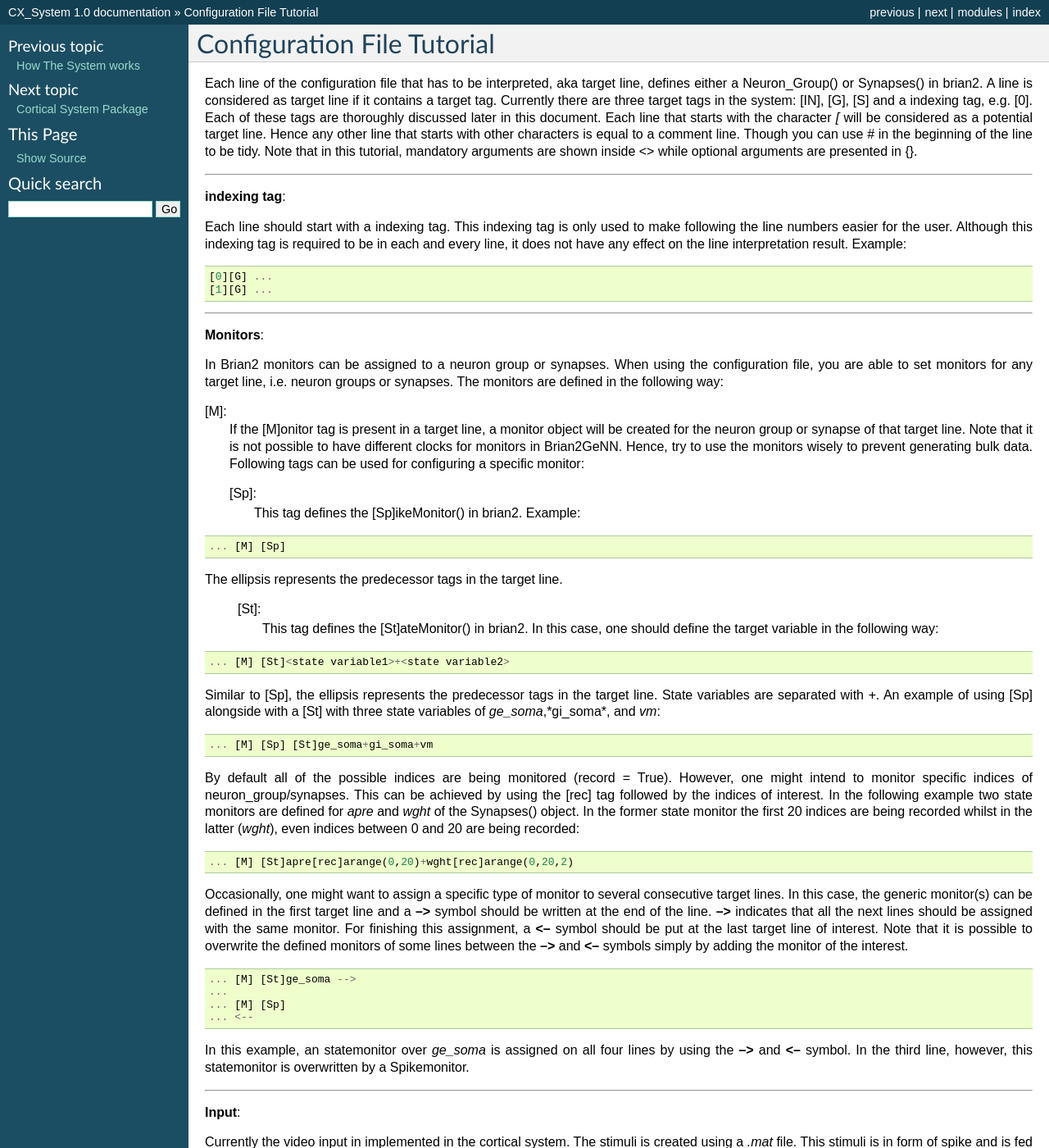
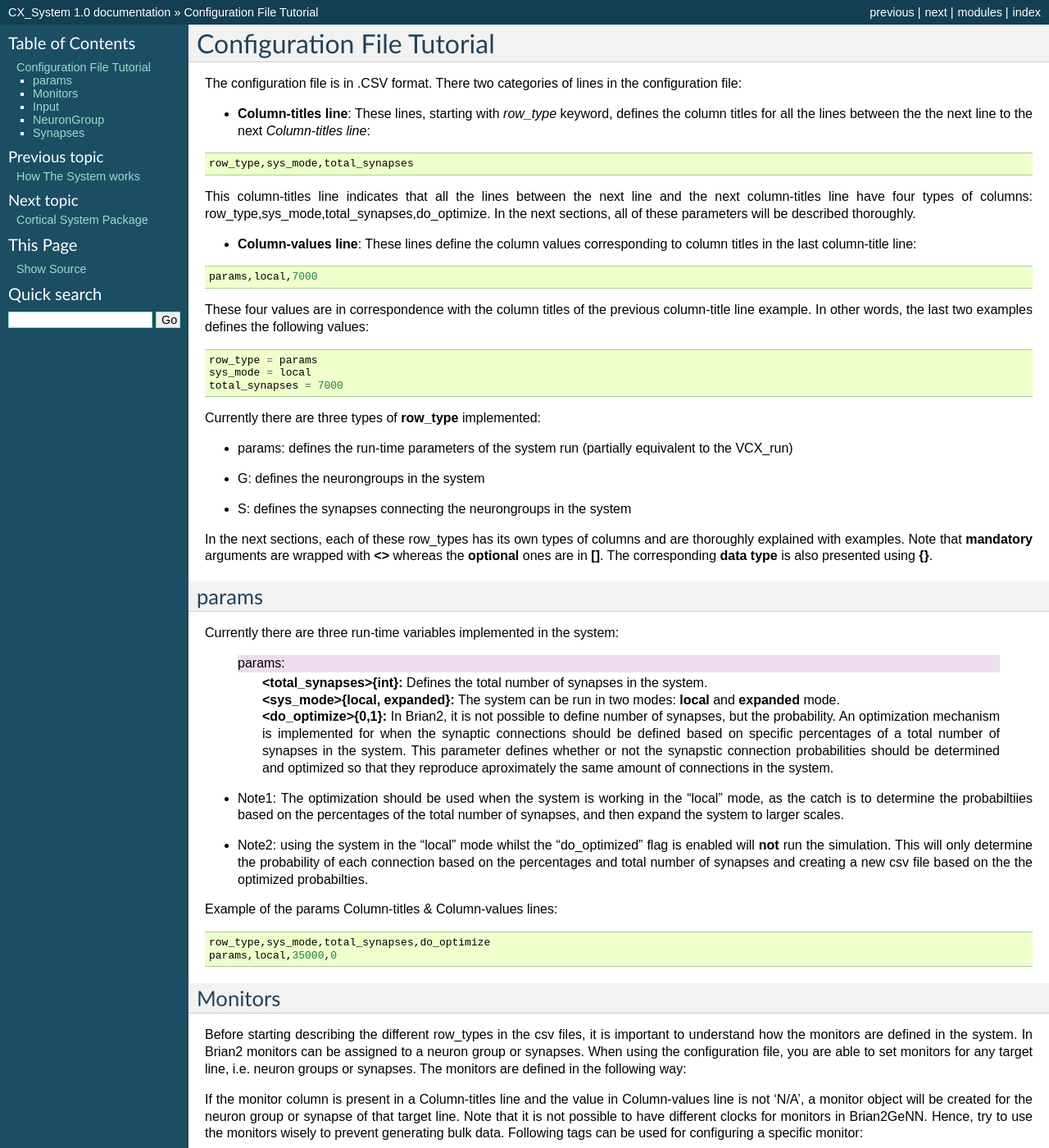
Before and after one commit to VisualNeuroscience-UH/CxSystem, a Sphinx documentation site: the page built from Sphinx/configuration.rst, in a window 1280 px wide and 1400 px high. Shown: the whole window at 82% size. Built offline with Sphinx 7.4.7, drawn with Linux system fonts in a browser that asks for light colours; some of the changed text lies outside the part shown.

Commit message:
Documentation Fix, CSV Fix

```diff
--- a/Sphinx/configuration.rst
+++ b/Sphinx/configuration.rst
@@ -3,34 +3,73 @@
 Configuration File Tutorial
 ===========================
 
-Each line of the configuration file that has to be interpreted, aka target line, defines either a Neuron_Group() or Synapses() in brian2. A line is considered as target line if it contains a target tag. Currently there are three target tags in the system: [IN], [G], [S] and a indexing tag, e.g. [0]. Each of these tags are thoroughly discussed later in this document. Each line that starts with the character *[* will be considered as a potential target line. Hence any other line that starts with other characters is equal to a comment line. Though you can use *#* in the beginning of the line to be tidy. Note that in this tutorial, mandatory arguments are shown inside <> while optional arguments are presented in {}.
+The configuration file is in .CSV format. There two categories of lines in the configuration file:
 
------------------
-
-**indexing tag**:
-
-Each line should start with a indexing tag. This indexing tag is only used to make following the line numbers easier for the user. Although this indexing tag is required to be in each and every line, it does not have any effect on the line interpretation result. Example:
+* **Column-titles line**: These lines, starting with *row_type* keyword, defines the column titles for all the lines between the the next line to the next *Column-titles line*:
 
 ::
 
-	[0][G] ...
-	[1][G] ...
+	row_type,sys_mode,total_synapses
 
-----------------
+This column-titles line indicates that all the lines between the next line and the next column-titles line have four types of columns:  row_type,sys_mode,total_synapses,do_optimize. In the next sections, all of these parameters will be described thoroughly.
 
-**Monitors**:
+* **Column-values line**: These lines define the column values corresponding to column titles in the last column-title line:
 
-In Brian2 monitors can be assigned to a neuron group or synapses. When using the configuration file, you are able to set monitors for any target line, i.e. neuron groups or synapses. The monitors are defined in the following way:
+::
 
-[M]:
- If the [M]onitor tag is present in a target line, a monitor object will be created for the neuron group or synapse of that target line. Note that it is not possible to have different clocks for monitors in Brian2GeNN. Hence, try to use the monitors wisely to prevent generating bulk data. Following tags can be used for configuring a specific monitor:
+	params,local,7000
+
+These four values are in correspondence with the column titles of the previous column-title line example. In other words, the last two examples defines the following values:
+
+::
+
+	row_type = params
+	sys_mode = local
+	total_synapses = 7000
+
+Currently there are three types of **row_type** implemented:
+
+* params: defines the run-time parameters of the system run (partially equivalent to the VCX_run)
+* G: defines the neurongroups in the system
+* S: defines the synapses connecting the neurongroups in the system
+
+In the next sections, each of these row_types has its own types of columns and are thoroughly explained with examples. Note that **mandatory** arguments are wrapped with **<>** whereas the **optional** ones are in **[]**. The corresponding **data type** is also presented using **{}**.
+
+params
+-------------------
+
+Currently there are three run-time variables implemented in the system:
+
+	:params:  **<total_synapses>{int}:**  Defines the total number of synapses in the system.
+
+		**<sys_mode>{local, expanded}:** The system can be run in two modes: **local** and **expanded** mode.
+
+		**<do_optimize>{0,1}:** In Brian2, it is not possible to define number of synapses, but the probability. An optimization mechanism is implemented for when the synaptic connections should be defined based on specific percentages of a total number of synapses in the system. This parameter defines whether or not the synapstic connection probabilities should be determined and optimized so that they reproduce aproximately the same amount of connections in the system.
+
+* Note1: The optimization should be used when the system is working in the "local" mode, as the catch is to determine the probabiltiies based on the percentages of the total number of synapses, and then expand the system to larger scales.
+
+* Note2: using the system in the "local" mode whilst the "do_optimized" flag is enabled will **not** run the simulation. This will only determine the probability of each connection based on the percentages and total number of synapses and creating a new csv file based on the the optimized probabilties.
+
+Example of the params Column-titles & Column-values lines:
+
+::
+
+	row_type,sys_mode,total_synapses,do_optimize
+	params,local,35000,0
+
+Monitors
+--------------
+
+Before starting describing the different row_types in the csv files, it is important to understand how the monitors are defined in the system. In Brian2 monitors can be assigned to a neuron group or synapses. When using the configuration file, you are able to set monitors for any target line, i.e. neuron groups or synapses. The monitors are defined in the following way:
+
+If the monitor column is present in a Column-titles line and the value in Column-values line is not 'N/A', a monitor object will be created for the neuron group or synapse of that target line. Note that it is not possible to have different clocks for monitors in Brian2GeNN. Hence, try to use the monitors wisely to prevent generating bulk data. Following tags can be used for configuring a specific monitor:
 
  [Sp]:
   This tag defines the [Sp]ikeMonitor() in brian2. Example:
 
 ::
 
-	  ... [M] [Sp]
+	  ...,[Sp]
 
 The ellipsis represents the predecessor tags in the target line.
 
@@ -39,93 +78,127 @@ The ellipsis represents the predecessor tags in the target line.
 
 ::
 
-	... [M] [St]<state variable1>+<state variable2>
+	...,[St]<state variable1>+<state variable2>
 
 
 Similar to [Sp], the ellipsis represents the predecessor tags in the target line. State variables are separated with *+*. An example of using [Sp] alongside with a [St] with three state variables of *ge_soma*,*gi_soma*, and *vm*:
 
 ::
 
-	... [M] [Sp] [St]ge_soma+gi_soma+vm
+	...,[Sp] [St]ge_soma+gi_soma+vm
 
 By default all of the possible indices are being monitored (record = True). However, one might intend to monitor specific indices of neuron_group/synapses. This can be achieved by using the [rec] tag followed by the indices of interest. In the following example two state monitors are defined for *apre* and *wght* of the Synapses() object. In the former state monitor the first 20 indices are being recorded whilst in the latter (*wght*), even indices between 0 and 20 are being recorded:
 
 ::
 
-	... [M] [St]apre[rec]arange(0,20)+wght[rec]arange(0,20,2)
+	...,[St]apre[rec](0-20)+wght[rec](0-20-2)
 
 Occasionally, one might want to assign a specific type of monitor to several consecutive target lines. In this case, the generic monitor(s) can be defined in the first target line and a **-->** symbol should be written at the end of the line. **-->** indicates that all the next lines should be assigned with the same monitor. For finishing this assignment, a **<--** symbol should be put at the last target line of interest. Note that it is possible to overwrite the defined monitors of some lines between the **-->** and **<--** symbols simply by adding the monitor of the interest.
 
 ::
 
-	... [M] [St]ge_soma -->
-	...
-	... [M] [Sp]
-	... <--
+	...,[St]ge_soma -->
+	...,
+	...,[Sp]
+	..., <--
 
 In this example, an statemonitor over *ge_soma* is assigned on all four lines by using the **-->** and **<--** symbol. In the third line, however, this statemonitor is overwritten by a Spikemonitor.
 
---------------------
-
-**Input**:
 
 
-Currently the video input in implemented in the cortical system. The stimuli is created using a *.mat* file. This stimuli is in form of spike and is fed to a SpikeGeneratorGroup() . This group is then connected to a relay neuron group with synapses(). The main purpose of the relay neurons is to have positions for input neurons (SpikeGeneratorGroup does not support positions). The input can be defined using the following tag:
 
-[IN]:
- Defines the [IN]put of the system (video only). The format of the input line is as follows:
 
-::
 
-	<index><[IN]> <.mat file location> <frequency> {monitors}
+Input
+---------
+
+The input is defined with the "IN" keyword. Currently the video input in implemented in the cortical system. The stimuli is created using a *.mat* file. This stimuli is in form of spike and is fed to a SpikeGeneratorGroup() . This group is then connected to a relay neuron group with synapses(). The main purpose of the relay neurons is to have positions for input neurons (SpikeGeneratorGroup does not support positions). The input can be defined using the following tag:
+
+	:params: **<idx>{int}:** Index of the neuron group.
+
+		**<input file location>:** relative path to the input .mat file.
+
+		**<frequency>**
+
+		**[monitors]**
+
 
 This is an example of defining an input for the system:
 
 ::
 
-	[0][IN] /home/$USER/V1_input.mat 190*Hz [M] [Sp]
+	row_type,idx,path,freq,monitors
+	IN,0, ./V1_input_layer_2015_10_30_11_7_31.mat ,190*Hz ,[Sp]
 
-In this example an input is created based on the *V1_inpu.mat* file with a frequency of 190*Hz and a SpikeMonitor is set on it.
 
-------------------------
+In this example an input neuron group with index 0 is created based on the *V1_inpu.mat* file with a frequency of 190*Hz and a SpikeMonitor is set on it.
 
-**Neuron Group**
+NeuronGroup
+------------
 
-[G]:
- Defines the brian2 Neuron_Group(). The format of the NeuronGroup target line is as follows:
+The neurongroups are defined using the G (as in Group) keyword. This row_type is basicall used for defining the neuron groups in brian2. Following parameters are implemented for defining the Neuorongroup:
 
-::
+	:param: **<idx>{int}:** Index of the neuron group.
 
-	 <index><[G]> <number of neurons> <cell type> <layer index> {threshold} {reset} {refractory} {cell group center} {monitors}
+		**<number_of_neurons>{int}:** Number of neurons in the neuron group.
 
-where the *[index]* is the line number, *<number of neurons>* is the number of neurons in that particular neuron group. The *<cell type>* is the category of the cells of the group, which is one of the following groups:
+		**<neuron_type>{L1i, UMi, PC,BC,MC,SS}:** cell category of the neuron group.
 
-+------+-------------------+
-| type | Cell  Category    |
-+======+===================+
-| SS   | Stellate cell     |
-+------+-------------------+
-| PC   | Pyramidal cell    |
-+------+-------------------+
-| BC   | Pyramidal cell    |
-+------+-------------------+
-| MC   | Martinotti cell   |
-+------+-------------------+
-| L1i  | Layer 1 inhibitory|
-+------+-------------------+
+		**<layer_idx>:** Layer index of the cell groups.
+
+		**[threshold]:** threshold value for the neurons in the neuron group.
+
+		**[reset]:** reset value for the neurons in the neuron group.
+
+ 		**[refractory]:** reset value for the neurons in the neuron group.
+
+ 		**[net_center]:** center location of the neuron_group.
+
+ 		**[monitors]:** center location of the neuron_group.
+
+--------------
+
+In this section, some of the above-mentioned parameters are clarified.
+
+**idx:**
+
+The index of the neuron groups are important for creating the synaptic connections between them. As it will be described in the synaptic definitions, creating a synaptic connections needs a pre_synatpic and post_synaptic group index that should be used directly from this index value.
+
+**<neuron_type>:**
+
+The *<neuron_type>* is the category of the cells of the group, which is one of the following groups:
+
++------+------------------------+
+| type | Cell  Category         |
++======+========================+
+| SS   | Stellate cell          |
++------+------------------------+
+| PC   | Pyramidal cell         |
++------+------------------------+
+| BC   | Pyramidal cell         |
++------+------------------------+
+| MC   | Martinotti cell        |
++------+------------------------+
+| L1i  | Layer 1 inhibitory     |
++------+------------------------+
+| UMi  | Unassigned Markram cell|
++------+------------------------+
+
 
 The *<layer index>* argument defines the layer in which the neuron group is located. Except for PC cells, all types of neurons are defined as a soma-only neuron, hence their layer is an integer. In case of layer 2/3 using 2 is sufficient. For instance the following example defines a group of 46 SS neurons in layer 2/3:
 
 ::
 
-	[0][G] 46 SS 2
+	row_type,idx,number_of_neurons,neuron_type,layer_idx
+	G,1,46,SS,2
 
-
-Currently PC cells are the only multi compartmental neurons that could possibly cover more than one layer. In this case, the layer index should be defined as a list where the first element defines the soma location and the second element defines the farthest apical dendrite compartment. In the following example, a PC group of 55 neurons is defined in which the basal dendrites, soma and proximal apical dendrite is located in layer 6 and the apical dendrites covers layer layer 5 to 2:
+Currently PC cells are the only multi-compartmental neurons that could possibly cover more than one layer. In this case, the layer index should be defined as a list where the first element defines the soma location and the second element defines the farthest apical dendrite compartment. In the following example, a PC group of 55 neurons is defined in which the basal dendrites, soma and proximal apical dendrite is located in layer 6 and the apical dendrites covers layer layer 5 to 2:
 
 ::
 
-	[1][G] 55 PC [6,2]
+	row_type,idx,number_of_neurons,neuron_type,layer_idx
+	G,2,55,PC,[6->2]
+
 
 The compartment formation is then as follows:
 
@@ -145,42 +218,69 @@ The compartment formation is then as follows:
 | 6    | Basal dendrite    |
 +------+-------------------+
 
+**[threshold],[reset] and [refractory]:**
+
 By default following values are assigned to threshold, reset and refractory of any neurongroup:
 
 - *threshold*: *vm>Vcut*
 - *reset*: *vm=V_res*
 - *refractory*: *4* * *ms*
 
-Any of this variables can be overwritten by using the keyword arguments [threshold], [reset] and [refractory]. As the name implies, the optional argument *[cell group center]* defines the center of the neuron group. The center can be defined with the [CN] tag followed by the center position.  If not defined, the center will be the default value of 0+0j. The following example creates a neuron group consist of 75 BC neurons located in 5+0j, with a spike monitors assigned to it:
+Any of this variables can be overwritten by using the keyword arguments [threshold], [reset] and [refractory]. As the name implies, the optional argument *[cell group center]* defines the center of the neuron group.
+
+
+**[net_center]:**
+
+The center can be defined with the [net-center] tag in the *Column-titles line* and corresponding center position in the *Column-value line*.  If not defined, the center will be the default value of 0+0j. The following example creates a neuron group consist of 75 BC neurons located in 5+0j, with a spike monitors assigned to it:
 
 ::
 
-	[2][G] 75 BC 2 [CN] 5+0j [M] [Sp]
+	row_type,idx,number_of_neurons,neuron_type,layer_idx,net_center,monitors
+	G,2,75,BC,2,5+0j,[Sp]
 
+Synapses
 ---------------------
 
-**Synapses**
+S (as in Synapses) keyword defines the brian2 Synapses() object.  Following parameters are implemented for defining the Synapses():
 
-[S]:
- Defines the brian2 Synapses(). The format of the Synapses() target line is as follows:
+'receptor','pre_syn_idx','post_syn_idx','syn_type','p','n','monitors','percentage'
 
-::
+	:param: **<receptor>{ge,gi}**
 
-	<index><[S]> <receptor> <presynaptic group index> <postsynaptic group index> <synapse type> {probability} {number of connections} {monitors}
+		**<pre_syn_idx>{int}**
+
+		**<post_syn_idx>{int}**
+
+		**<syn_type>{Fixed,STDP}**
+
+		**[p]:** probability
+
+		**[n]:** number of synapses per connection
+
+		**[monitors]**
+
+ 		**[percentage]** percentage of the total synapses
+
+
+--------------
+
 
 where the *[index]* is the line number, *<receptor>* defines the receptor type, e.g. ge and gi, *<presynaptic group index>* and *<postsynaptic group index>* defines the index of the presynaptic and postsynaptic group respectively. These indices could be determined using the *indexing tag* in the neuron groups target lines. The next field defines the type of the synapse. Currently there are two types of synapses implemented: Fixed and STDP. The following example defines a excitatory STDP synaptic connection between neuron groups with indices of 2 and 4, in which the *ge* is the receptor:
 
 ::
 
-	[0][S] ge 2 4 STDP
+	row_type,receptor,pre_syn_idx,post_syn_idx,syn_type
+	S,ge,2,4,STDP
 
 In case the postsynaptic group is multi-compartmental, the target compartment should be defined using the [C] tag. Let us review this concept with an example:
 
 ::
 
-	[0][G] 46 SS 4
-	[1][G] 50 PC [4,1]
-	[2][S] ge 0 1[C]1 STDP
+	row_type,idx,number_of_neurons,neuron_type,layer_idx
+	G,0,46,SS,4
+	G,1,50,PC,[4,1]
+	row_type,receptor,pre_syn_idx,post_syn_idx,syn_type
+	S,ge,0,1[C]1,STDP
 
 Clearly Neurongroup 0 is group of 46 SS cells and Neurongroup 1 is a group of 50 PC cells. The latter is multi-compartmental with a layer index of [4,1]. Hence the compartments formation are as follows:
 
@@ -205,20 +305,21 @@ The synapses() object is targeting the 1st compartment of the PC cells, i.e.  Ap
 
 ::
 
-	[2][S] ge 0 1[C]0012 STDP
+	row_type,receptor,pre_syn_idx,post_syn_idx,syn_type
+	S,ge,0,1[C]0bsa,STDP
 
 
-As you can see, the compartment *[C]0* is followed by three numbers *012*. This indicates that the among the three sub-compartments inside the compartment number 0, i.e. Basal dendrite, Soma and Apical dendrite[0], indices of 0,1 and 2 are being targeted. Regardless of the layer, the indices of these three compartments are always as:
+As you can see, the compartment *[C]0* is followed by three characters *bsa*. This indicates that the among the three sub-compartments inside the compartment number 0, i.e. Basal dendrite, Soma and Apical dendrite[0], letters of b,s and a are being targeted. Regardless of the layer, the indices of these three compartments are always as:
 
 +------+-------------------+
 | Comp.| Compartment  type |
 | Index|                   |
 +======+===================+
-| 2    |Apical dendrite[0] |
+| a    |Apical dendrite[0] |
 +------+-------------------+
-| 1    |         Soma      |
+| s    |         Soma      |
 +------+-------------------+
-| 0    | Basal dendrite    |
+| b    | Basal dendrite    |
 +------+-------------------+
 
 So for instance, in case an inhibitory connection tends to target the soma only, the synaptic definition should be changed to:
@@ -226,7 +327,8 @@ So for instance, in case an inhibitory connection tends to target the soma only,
 
 ::
 
-	[2][S] ge 0 1[C]01 STDP
+	row_type,receptor,pre_syn_idx,post_syn_idx,syn_type
+	S,ge,0,1[C]0s,STDP
 
 
 If both basal dendrite and apical dendrite[0] was being targeted, the syntax should change to:
@@ -234,16 +336,39 @@ If both basal dendrite and apical dendrite[0] was being targeted, the syntax sho
 
 ::
 
-	[2][S] ge 0 1[C]002 STDP
+	row_type,receptor,pre_syn_idx,post_syn_idx,syn_type
+	S,ge,0,1[C]0ba,STDP
 
 By default the probability of the synaptic connections are determined based on the distance between the neurons, which depends on sparseness and ilam variables in the brian2_obj_namespaces module. In case the maximum probability of the connection should be overwritten, [p] tag can be used. In the following example the maximum probability of the connection is overwriten as 0.06 (6%):
 
 ::
 
-	[2][S] ge 0 1[C]002 STDP [p] 0.06
+	row_type,receptor,pre_syn_idx,post_syn_idx,syn_type,p
+	S,ge,0,1[C]0ba,STDP,0.06
 
 By default the number of connections that happens between a pair of neurons is also equal to 1. This can also be overwritten to another integer value by using the [n] tag. So, for having a probability of 6% over 3 connection per pair of neuron:
 
 ::
 
-	[2][S] ge 0 1[C]002 STDP [p] 0.06 [n] 3
+	row_type,receptor,pre_syn_idx,post_syn_idx,syn_type,p,n
+	S,ge,0,1[C]0ba,STDP,0.06,3
+
+
+When the system is in "local" mode and do_optimize flag is 1, it is needed to define the percentage of all synapses. For instance when the total number of synapses in the system is 10000 and a synaptic group takes 20% of the connections:
+
+::
+
+	row_type,receptor,pre_syn_idx,post_syn_idx,syn_type,percentage
+	S,ge,0,1[C]0ba,STDP,0.2
+	...
+
+This will optimize the probability of that synaptic connection in a way to have 0.2 * 10000 synapses. One might want to have multiple synapse per connection between two NeuronGroup. This is defined in the following example using the 'n' keyword in the *Column-titles line*:
+
+
+::
+
+	row_type,receptor,pre_syn_idx,post_syn_idx,syn_type,n,percentage
+	S,ge,0,1[C]0ba,STDP,4,0.2
+	...
+
+This example will optimize the probability of the connection in a way that there are 0.2*10000 connections and there are 4 synapses for each connection between the neurongroups.
--- a/generated_connections.csv
+++ b/generated_connections.csv
@@ -6,5 +6,3 @@ row_type,idx,number_of_neurons,neuron_type,layer_idx,net_center,monitors,,
 G,1,46,SS,4,5+0j,[Sp] [St]ge_soma+gi_soma+vm,,
 G,2,55,PC,[4->2],5+0j,[Sp] [St]ge_soma+gi_soma+vm_basal+vm+vm_a0+vm_a1,,
 row_type,receptor,pre_syn_idx,post_syn_idx,syn_type,p,n,monitors,percentage
-S,ge,0,1,Fixed,0.043,N/A,[St]wght[rec](0-20),0.60
-S,ge,1,2[C]0bs,Fixed,0.55+0.55,N/A,[St]wght[rec](0-20),0.2+0.2
```
Also changed, not shown: cortical_system.py (+33 -33 lines), 1 other file.
